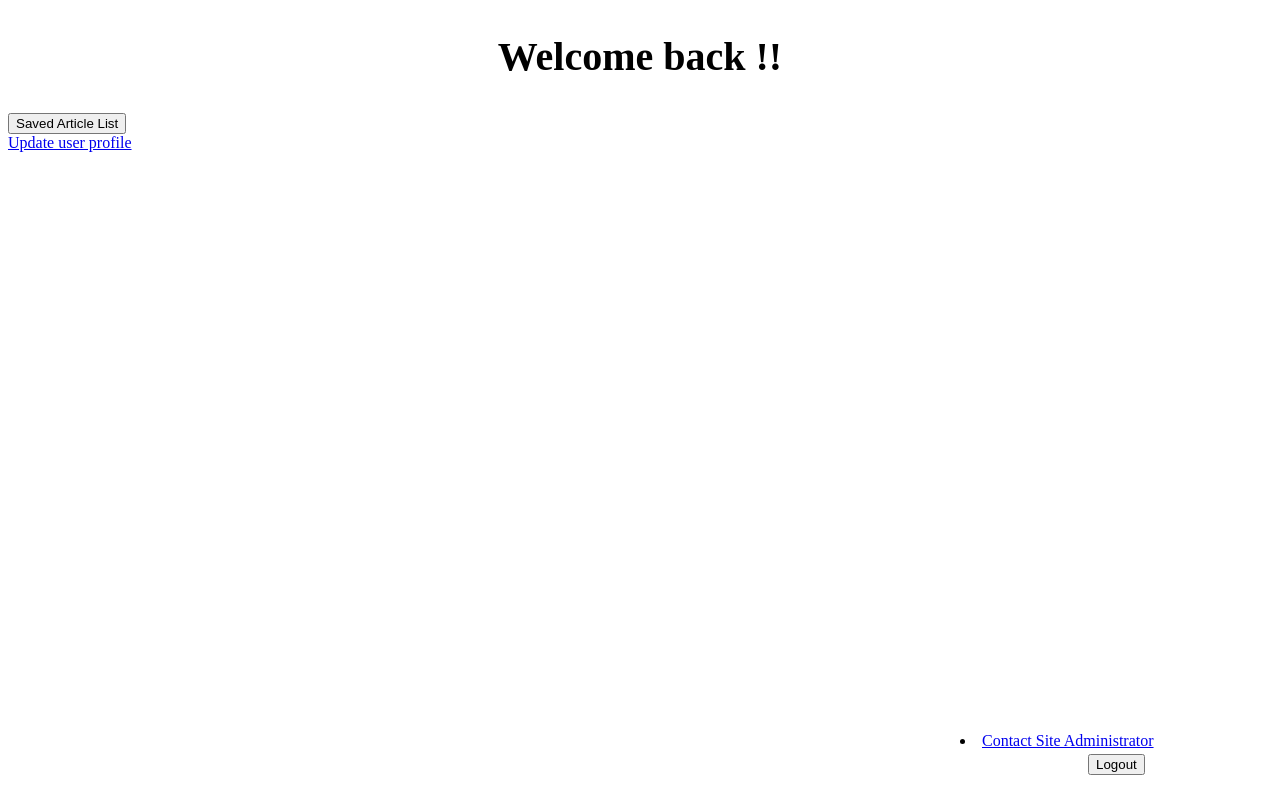
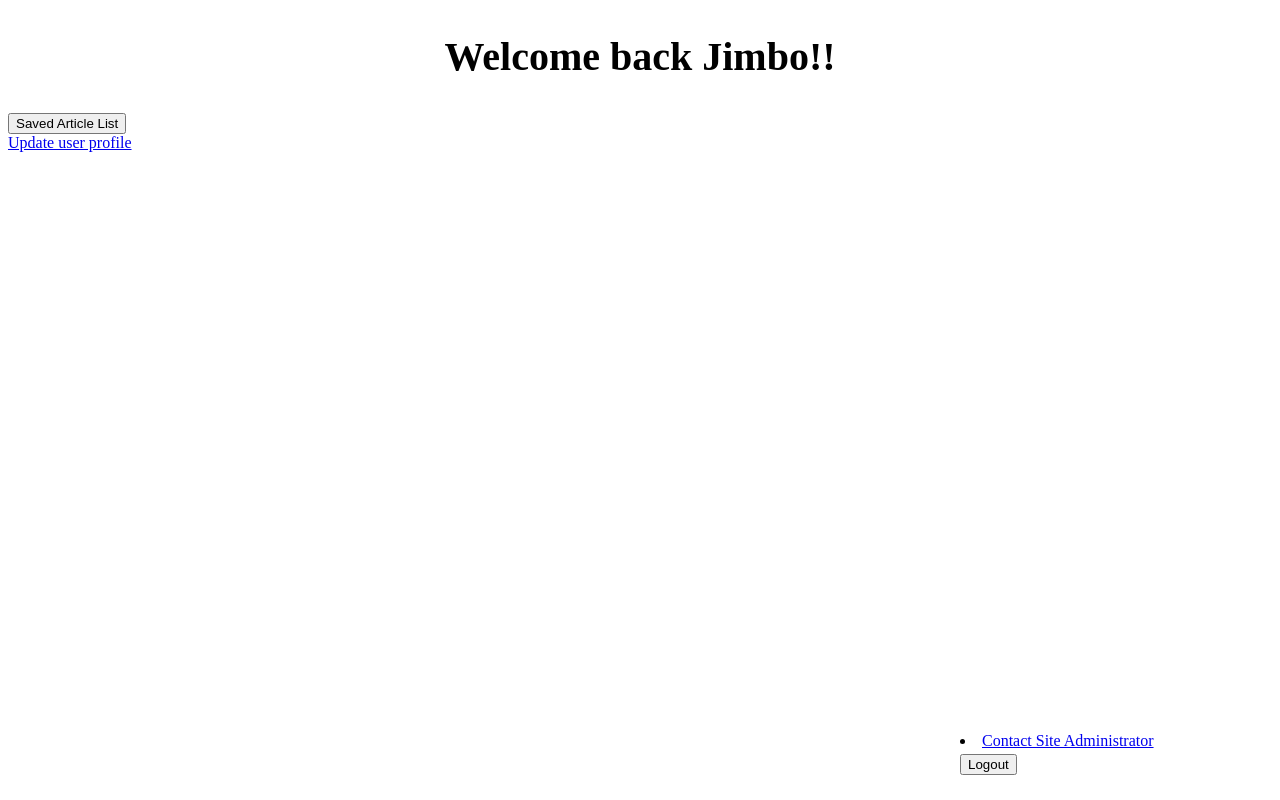
Before and after one commit to jhall270/CS361-PG5-FakeNews, a Node server app: page /jimbo in a window 1280 px wide. Run offline with Node 20, Linux system fonts and the light colour scheme; some libraries are stand-ins or nearby versions.

Commit message:
position logoff wrong

```diff
--- a/public/style.css
+++ b/public/style.css
@@ -81,11 +81,11 @@ ul {
 .logoff-btn {
 	position: absolute;
 	bottom: 25px;
-	left: 85%;
+	left: 75%;
 }
 
 .back-btn {
 	position: absolute;
 	bottom: 25px;
-	right: 85%;
+	right: 90%;
 }
--- a/views/jimbo.handlebars
+++ b/views/jimbo.handlebars
@@ -1,4 +1,4 @@
-<h2>Welcome back {{this.uid}}!!</h2>
+<h2>Welcome back Jimbo!!</h2>
 
 <div>
   <button id="see-saved-btn" onclick=goToSaved()>Saved Article List</button>
```
